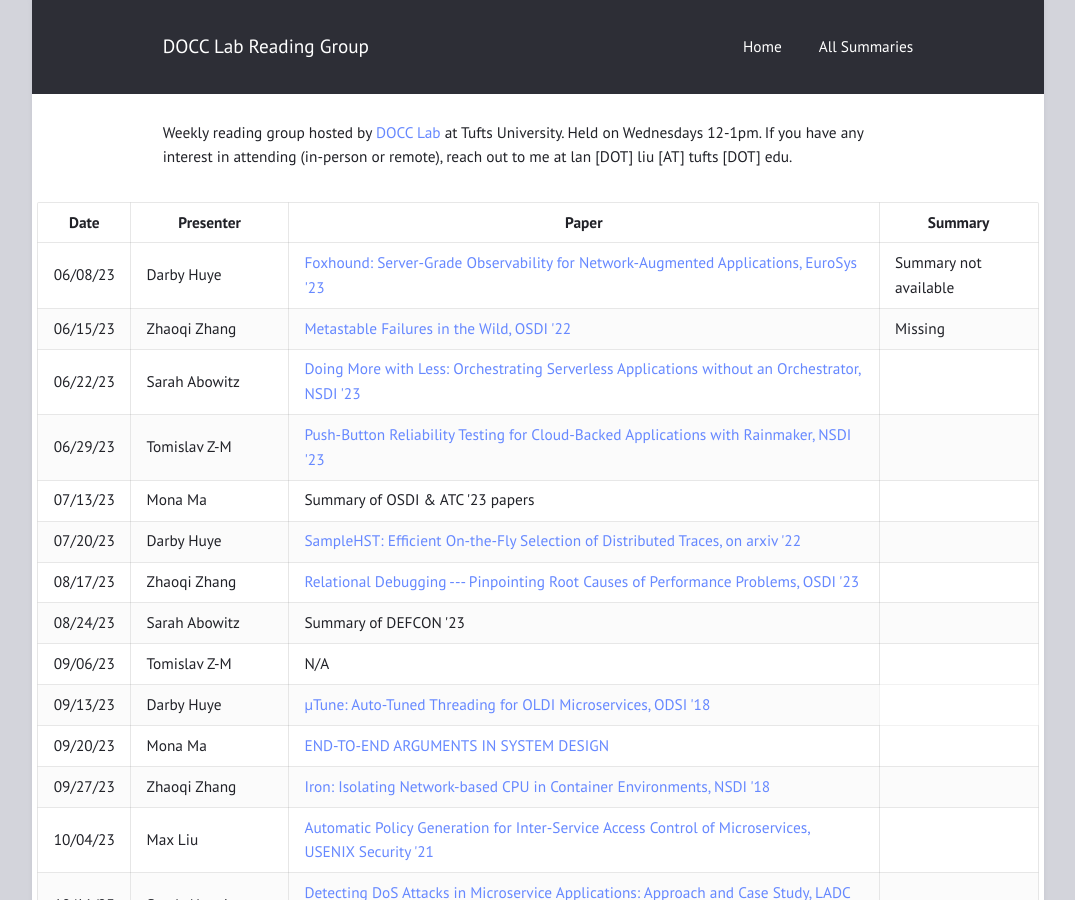
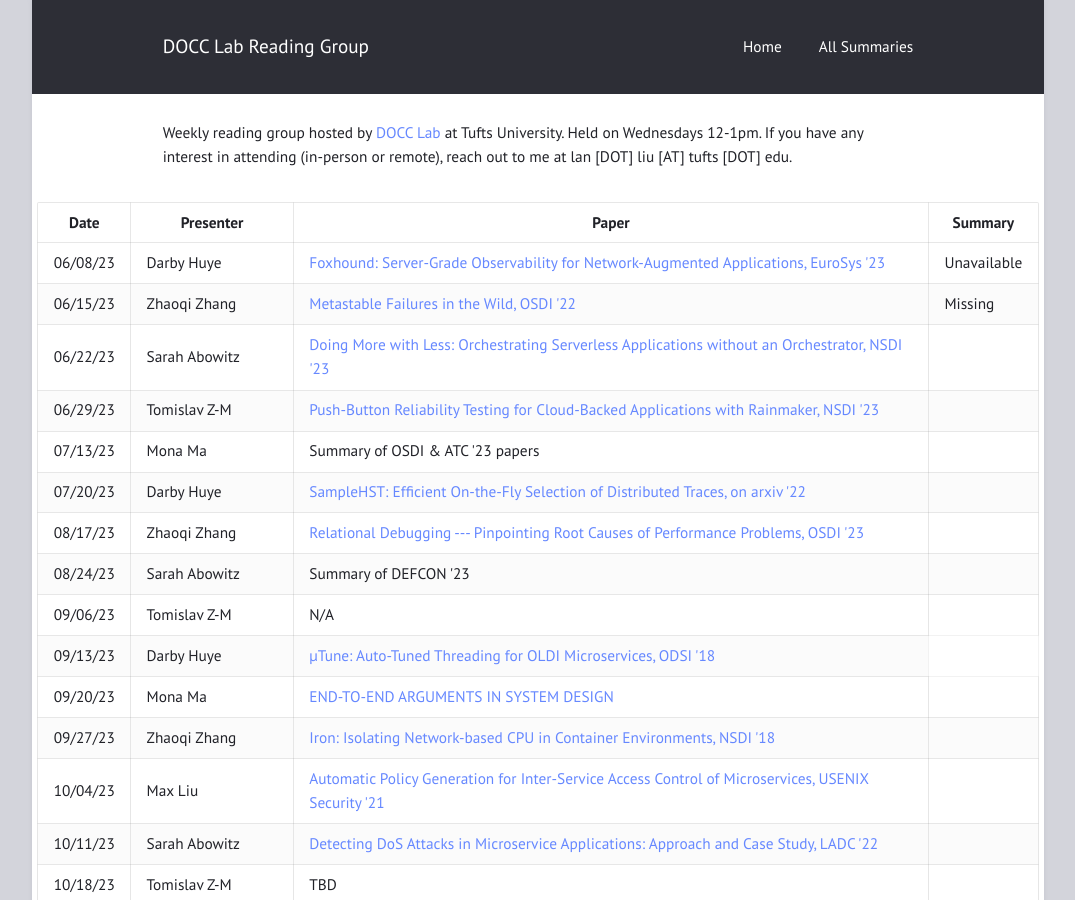
Before and after one commit to docc-lab/reading-group, a Jekyll site: the page built from index.html, in a window 1280 px wide and 900 px high. Shown: the whole window, without its empty margins (102-1177 px from the left). Built offline with Jekyll 4.4.1, drawn with Linux system fonts in a browser that asks for light colours.

Commit message:
test linking posts

```diff
--- a/index.html
+++ b/index.html
@@ -34,12 +34,11 @@
     <td><a href="https://dl.acm.org/doi/abs/10.1145/3552326.3567502">Foxhound: Server-Grade Observability for Network-Augmented Applications, EuroSys '23</a>
     </td>
     <td>
-        {% assign post = site.posts | where: "path", "/_posts/2023-06-08-foxhound.md" | first %}
-        {% if post %}
-        <a href="{{ post.url | relative_url }}">Summary</a>
-        {% else %}
-        Summary not available
-        {% endif %}
+      {% assign post = site.posts | where: "path", "/_posts/2023-06-08-foxhound.md" | first %}
+      {% if post %}
+      <a href="{{ post.url | relative_url }}">Summary</a>
+      {% else %}Unavailable
+      {% endif %}
     </td>
   </tr>
   <tr>
```
